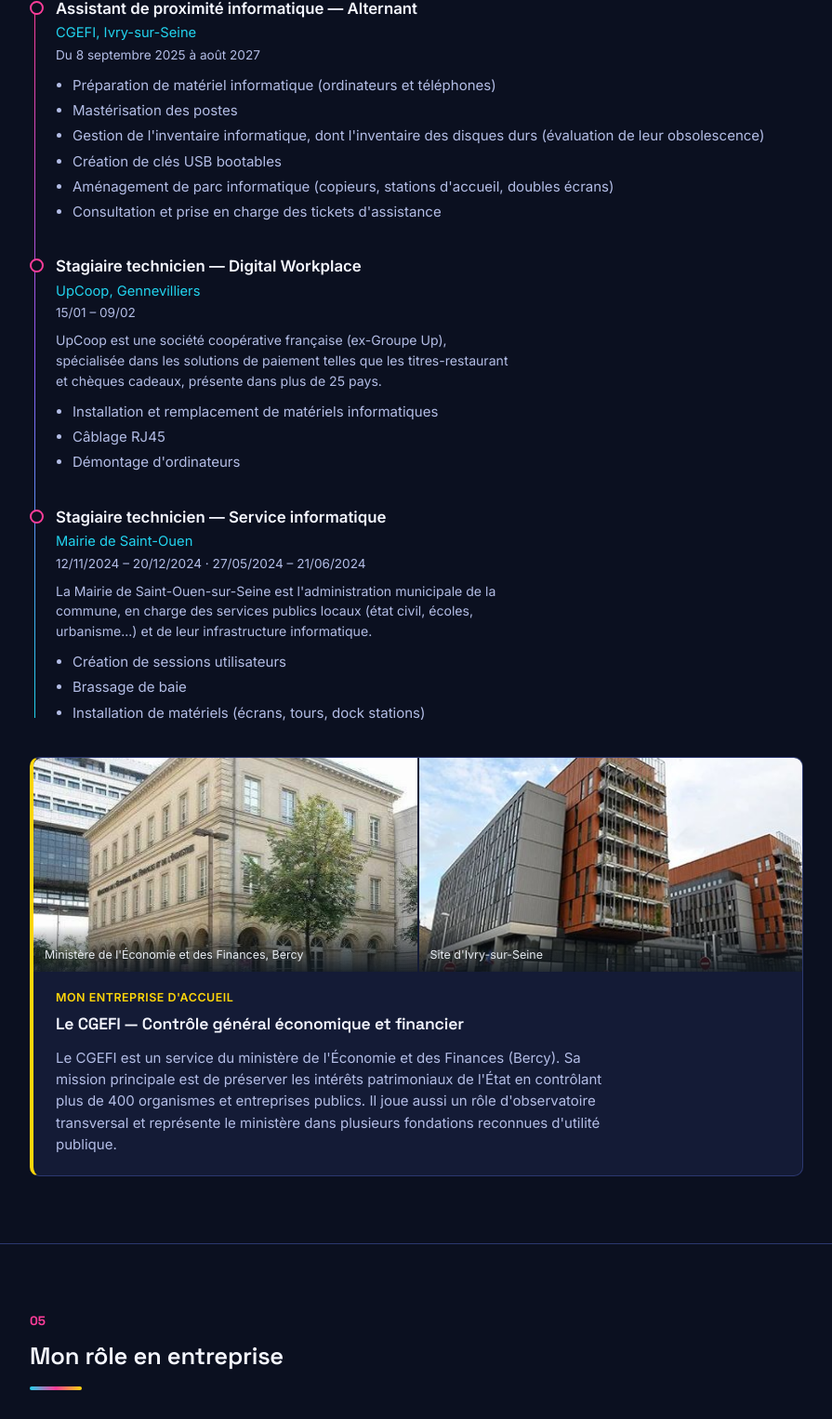
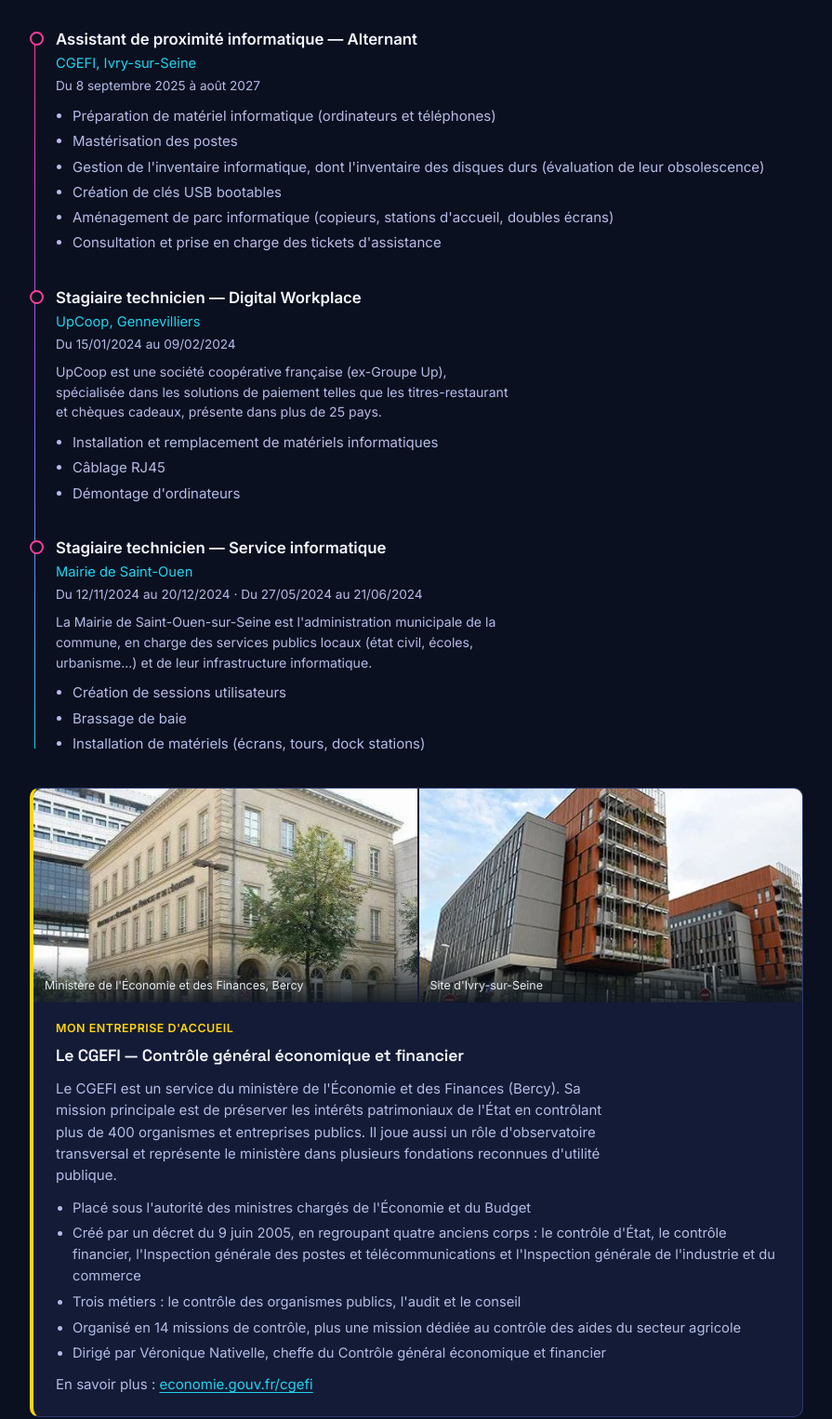
Before and after one commit to Max-thecreator/portfolio-version-final, a plain HTML site: page index.html in a window 1280 px wide. Shown: the part 3122-4648 px from the top of the page at 93% size, without its empty margins (192-1087 px from the left). Drawn offline with Linux system fonts and the light colour scheme.

Commit message:
Dates de stage, lien Schola Nova, infos CGEFI, retrait du téléphone, mention de Claude dans la veille
Co-Authored-By: Claude Opus 5.5 <noreply@anthropic.com>
Claude-Session: https://claude.ai/code/session_01LZrT58SiqQtKYqK9Pj3xgE

```diff
--- a/index.html
+++ b/index.html
@@ -32,6 +32,7 @@
   .hero-photo img{display:block; width:100%; height:auto; aspect-ratio:4/5; object-fit:cover; object-position:center 28%;}
   @media (max-width:920px){ .hero-photo{width:230px;} .hero-content{column-gap:32px;} }
   @media (max-width:640px){ .hero-content{grid-template-columns:1fr;} .hero-photo{order:-1; width:180px; margin-bottom:24px; border-radius:14px;} }
+  .org-link a{color:var(--accent); text-decoration:underline; text-underline-offset:3px;}
 </style>
 </head>
 <body>
@@ -140,6 +141,7 @@
         <li>Un accompagnement dans la recherche d'alternance : CV, préparation aux entretiens, suivi tout au long de l'apprentissage</li>
         <li>Une équipe pédagogique disponible et à l'écoute des élèves</li>
       </ul>
+      <p class="org-link">Site de l'école : <a href="https://scholanova-group.org/" target="_blank" rel="noopener">scholanova-group.org</a></p>
     </div>
 
     <div class="section-head" style="margin-top:44px;"><h2 style="font-size:1.15rem;">Centres d'intérêt</h2></div>
@@ -174,7 +176,7 @@
       <div class="tl-item">
         <div class="role">Stagiaire technicien — Digital Workplace</div>
         <div class="org">UpCoop, Gennevilliers</div>
-        <div class="dates">15/01 – 09/02</div>
+        <div class="dates">Du 15/01/2024 au 09/02/2024</div>
         <p style="color:var(--muted); font-size:0.88rem; margin-top:8px; max-width:56ch;">UpCoop est une société coopérative française (ex-Groupe Up), spécialisée dans les solutions de paiement telles que les titres-restaurant et chèques cadeaux, présente dans plus de 25 pays.</p>
         <ul>
           <li>Installation et remplacement de matériels informatiques</li>
@@ -185,7 +187,7 @@
       <div class="tl-item">
         <div class="role">Stagiaire technicien — Service informatique</div>
         <div class="org">Mairie de Saint-Ouen</div>
-        <div class="dates">12/11/2024 – 20/12/2024 · 27/05/2024 – 21/06/2024</div>
+        <div class="dates">Du 12/11/2024 au 20/12/2024 · Du 27/05/2024 au 21/06/2024</div>
         <p style="color:var(--muted); font-size:0.88rem; margin-top:8px; max-width:56ch;">La Mairie de Saint-Ouen-sur-Seine est l'administration municipale de la commune, en charge des services publics locaux (état civil, écoles, urbanisme...) et de leur infrastructure informatique.</p>
         <ul>
           <li>Création de sessions utilisateurs</li>
@@ -203,7 +205,14 @@
       <div class="kicker">Mon entreprise d'accueil</div>
       <h3>Le CGEFI — Contrôle général économique et financier</h3>
       <p>Le CGEFI est un service du ministère de l'Économie et des Finances (Bercy). Sa mission principale est de préserver les intérêts patrimoniaux de l'État en contrôlant plus de 400 organismes et entreprises publics. Il joue aussi un rôle d'observatoire transversal et représente le ministère dans plusieurs fondations reconnues d'utilité publique.</p>
-
+      <ul>
+        <li>Placé sous l'autorité des ministres chargés de l'Économie et du Budget</li>
+        <li>Créé par un décret du 9 juin 2005, en regroupant quatre anciens corps : le contrôle d'État, le contrôle financier, l'Inspection générale des postes et télécommunications et l'Inspection générale de l'industrie et du commerce</li>
+        <li>Trois métiers : le contrôle des organismes publics, l'audit et le conseil</li>
+        <li>Organisé en 14 missions de contrôle, plus une mission dédiée au contrôle des aides du secteur agricole</li>
+        <li>Dirigé par Véronique Nativelle, cheffe du Contrôle général économique et financier</li>
+      </ul>
+      <p class="org-link">En savoir plus : <a href="https://www.economie.gouv.fr/cgefi" target="_blank" rel="noopener">economie.gouv.fr/cgefi</a></p>
     </div>
   </div>
 </section>
@@ -417,6 +426,7 @@
       <li><a href="https://www.kaseya.com/fr/blog/zero-trust-network-access-ztna/" target="_blank" rel="noopener">Kaseya — Le ZTNA, alternative au VPN</a></li>
     </ul>
     <p class="veille-note">Plusieurs de ces sources sont éditées par des fournisseurs de VPN ou de solutions ZTNA, qui ont un intérêt commercial : je recoupe leurs affirmations entre elles et avec la presse spécialisée.</p>
+    <p class="veille-note">Je trouve les actualités de cette veille avec l'aide de Claude, une intelligence artificielle développée par Anthropic. Chaque actualité renvoie à sa source.</p>
   </div>
 </section>
 
@@ -429,7 +439,6 @@
     </div>
     <div class="contact-row">
       <div><span class="k">Email</span><a href="mailto:ngoskenny@gmail.com">ngoskenny@gmail.com</a></div>
-      <div><span class="k">Téléphone</span><span>07 69 29 37 32</span></div>
 
       <div><span class="k">Localisation</span><span>Saint-Ouen-sur-Seine, France</span></div>
       <div><span class="k">LinkedIn</span><a href="https://www.linkedin.com/in/kenny-ngos-maroudé-330024422" target="_blank" rel="noopener">kenny-ngos-maroudé</a></div>
```
